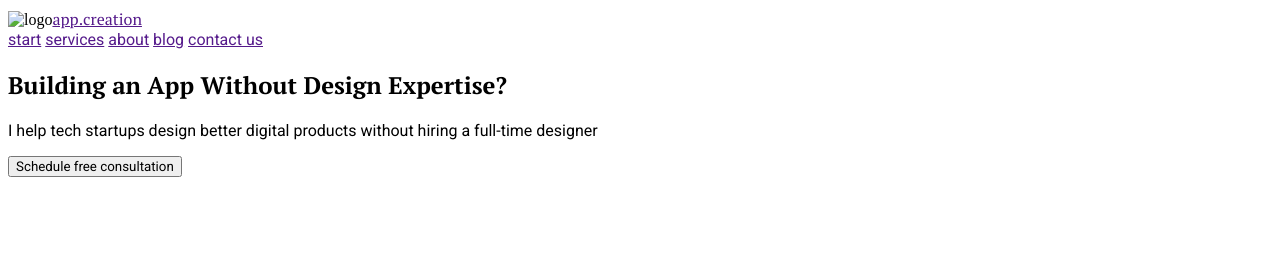
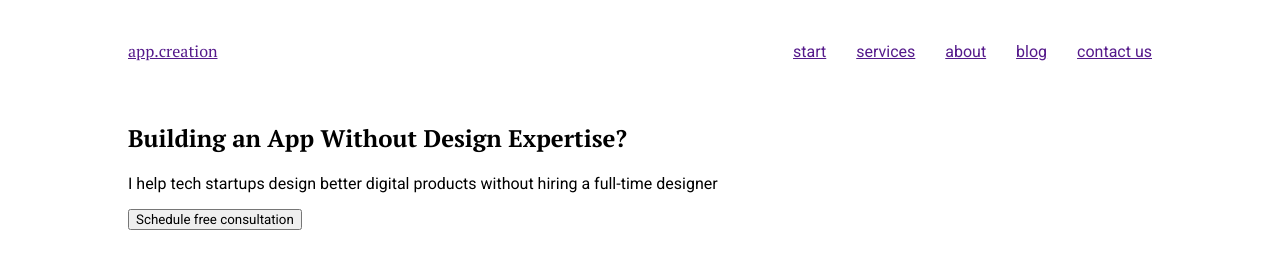
Before and after one commit to lisaredfox/First, a plain HTML site: page index.html in a window 1280 px wide. Drawn offline with Linux system fonts and the light colour scheme.

Commit message:
Выполнен lay out

```diff
--- a/index.html
+++ b/index.html
@@ -14,9 +14,9 @@
     1,700&display=swap" rel="stylesheet">
 
 </head>
-<body>
-    <header>
-        <img src="" alt="logo"><a href="" class="header__logo_name">app.creation</a>
+<body class="wrapper">
+    <div><header class="header">
+        <a href="" class="header__logo_name">app.creation</a>
         <nav class="header__menu">
             <a href="" class="header__menu_item">start</a>
             <a href="" class="header__menu_item">services</a>
@@ -26,12 +26,13 @@
         </nav>
     </header>
     <section>
-        <main>
+        <main class="main__section">
             <h1 class="main__title_question">Building an App Without Design Expertise?</h1>
             <p class="main__description_small">I help tech startups design better digital products without hiring a full-time designer</p>
             <button class="main__button_schedule">Schedule free consultation</button>
         </main>
         <div class="main__picture_block"><img class="main__picture_design"></div>
     </section>
+</div>
 </body>
 </html>
--- a/styles.css
+++ b/styles.css
@@ -1,8 +1,10 @@
 .header__logo_name{
     font-family: 'PT Serif', serif;
+    padding: 40px 0px;
 }
 .header__menu{
     font-family:'Roboto', sans-serif;
+
 }
 .main__title_question{
     font-family: 'PT Serif', serif;
@@ -13,3 +15,18 @@
 .main__button_schedule{
     font-family:'Roboto', sans-serif;
 }
+.header{
+    display: flex;
+    justify-content: space-between;
+    align-items: center;
+}
+.wrapper{
+    width: 80%;
+    margin: auto;
+}
+.header__menu_item{
+    padding: 0px 13px;
+}
+.header__menu_item:last-child{
+    padding-right: 0px;
+}
```
